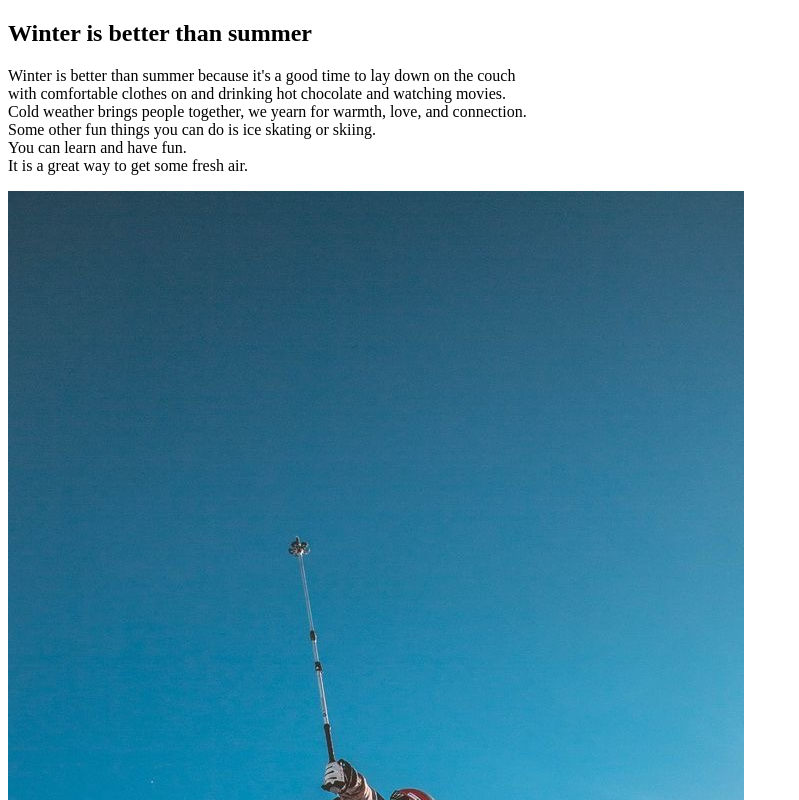
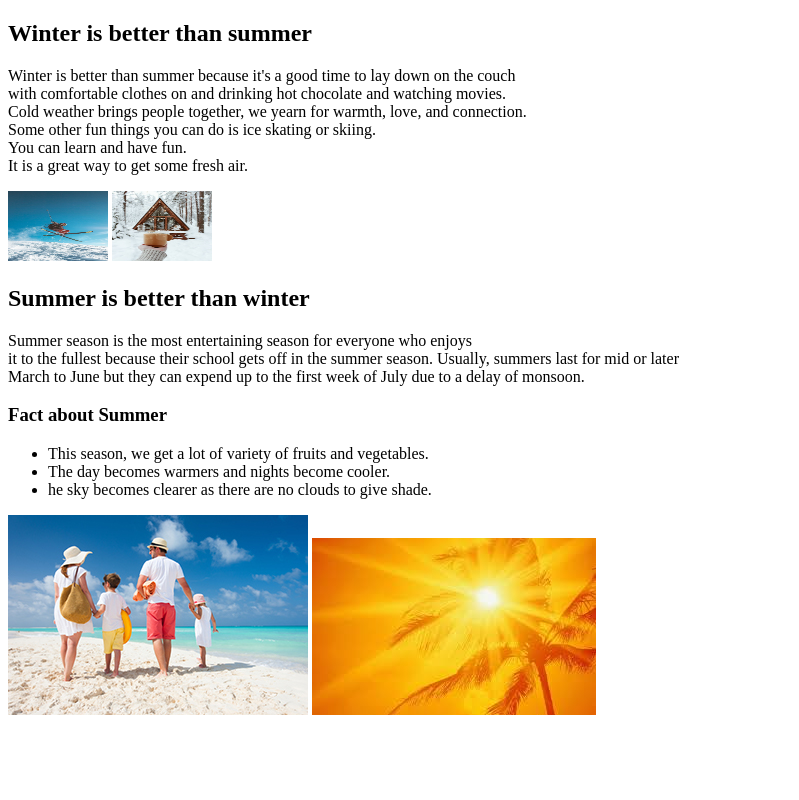
Before and after one commit to neizerjemima/Neizer_J_Akbari_L_Midterm, a plain HTML site: page index.html in a window 1280 px wide. Shown: the top 800 px of the page, without its empty margins (0-799 px from the left). Drawn offline with Linux system fonts and the light colour scheme.

Commit message:
Update index.html

```diff
--- a/index.html
+++ b/index.html
@@ -15,8 +15,8 @@
     weather brings people together, we yearn for warmth, love, and connection.<br>Some
     other fun things you can do is ice skating or skiing.<br>You can learn and have fun.<br>It
     is a great way to get some fresh air.</p>
-    <img src="img/winter_ski.JPG" alt="skiing in the winter">
-    <img src="img/winter_coffee.JPG" alt="having coffee in the winter">
+    <img src="img/winter_ski.JPG" width="100" height="70" alt="skiing in the winter">
+    <img src="img/winter_coffee.JPG" width="100" height="70" alt="having coffee in the winter">
  </section>
 
  <section>
```
